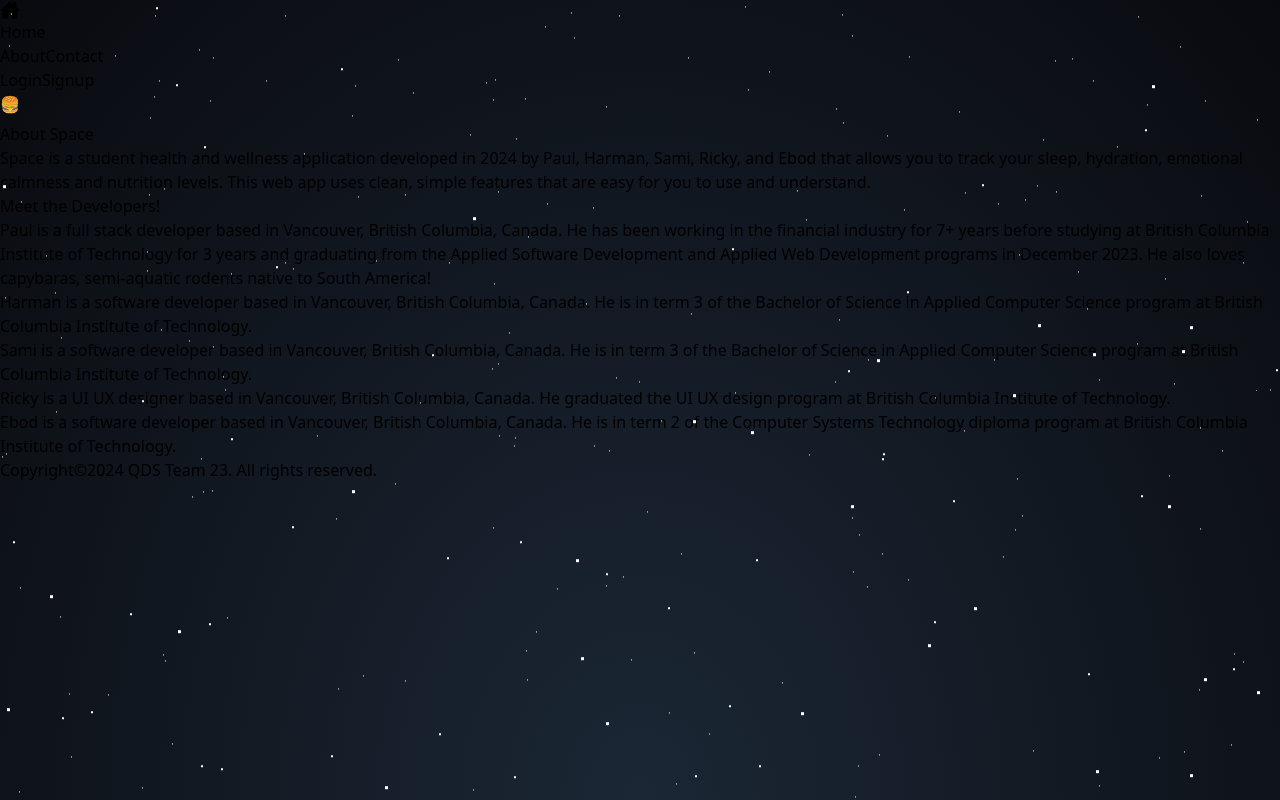
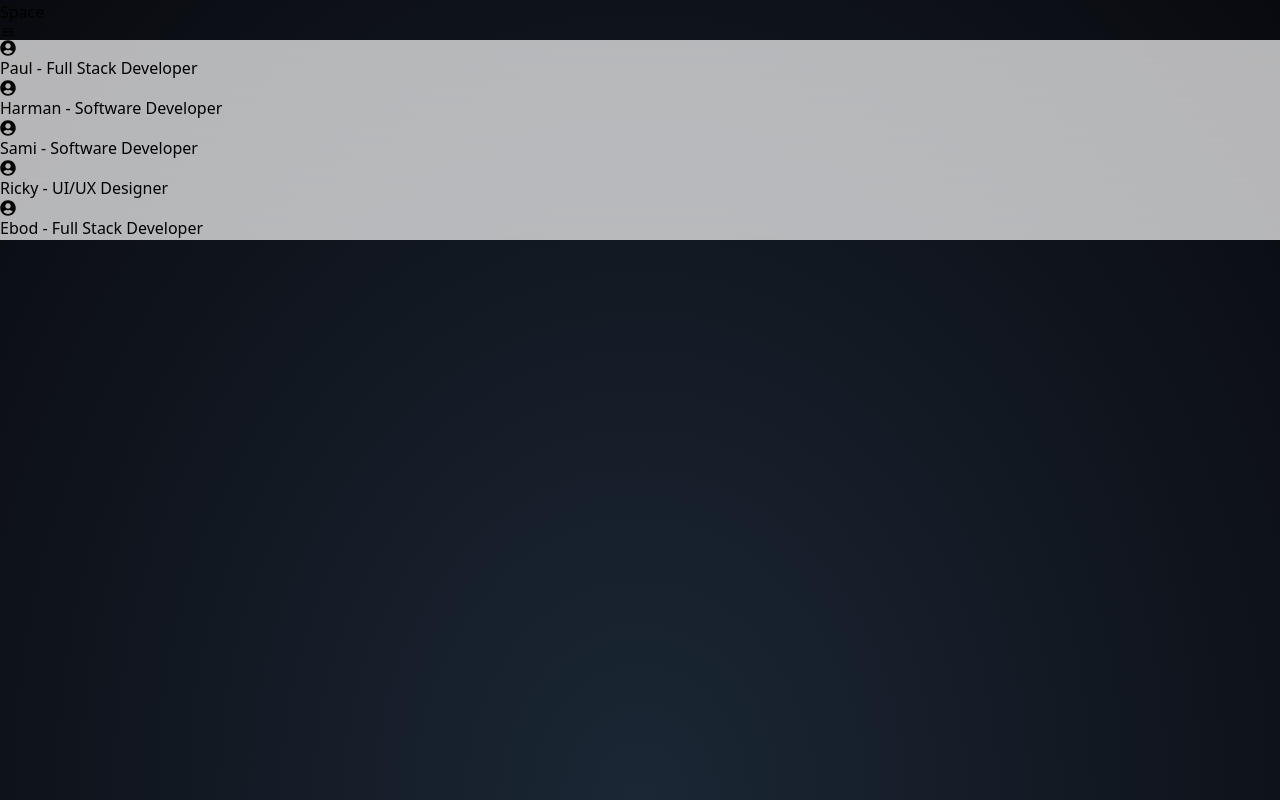
Before and after one commit to DreamTeam-23/space, a React app: page /space/about in a window 1280 px wide. Shown: the top 800 px of the page. Built offline with nearby package versions, Linux system fonts and the light colour scheme; the HTML template or start-up script is replaced by a standard one.

Commit message:
Hosted did not include timer

```diff
--- a/package.json
+++ b/package.json
@@ -14,6 +14,7 @@
   },
   "dependencies": {
     "axios": "^1.6.7",
+    "framer-motion": "^11.0.8",
     "jwt-decode": "^4.0.0",
     "react": "^18.2.0",
     "react-dom": "^18.2.0",
--- a/src/components/Footer.jsx
+++ b/src/components/Footer.jsx
@@ -1,16 +1,55 @@
-
-/*
-author: Paul Kim
-date: March 9, 2024
-version: 1.0
-description: footer component for Space client
- */
+import { NavLink } from "react-router-dom";
 
 export default function Footer() {
+  return (
+    <>
+      <style>
+        {`
+          @keyframes pulseGlow {
+            0%, 100% {
+              box-shadow: 0 0 20px rgba(0, 191, 255, 0.7), 0 0 20px rgba(0, 191, 255, 0.9);
+            }
+            50% {
+              box-shadow: 0 0 30px rgba(0, 191, 255, 1), 0 0 40px rgba(0, 191, 255, 0.9);
+            }
+          }
 
-    return (
-        <footer className="text-center py-5 bg-gradient-to-r from-black to-teal-900 text-white">
-            <p>Copyright&copy;2024 QDS Team 23. All rights reserved.</p>
-        </footer>
-    )
+          @keyframes pulseGlowMain {
+            0%, 100% {
+              box-shadow: 0 0 20px rgba(0, 191, 255, 0.7), 0 0 20px rgba(0, 191, 255, 0.9);
+            }
+            50% {
+              box-shadow: 0 0 50px rgba(0, 191, 255, 1), 0 0 80px rgba(0, 191, 255, 0.9);
+            }
+          }
+
+          .pulsingCircleMain {
+            width: 150px;
+            height: 150px;
+            margin: 50px;
+            border-radius: 50%;
+            background-color: #00BFFF;
+            box-shadow: 0 0 15px 5px rgba(0, 191, 255, 0.7);
+            animation: pulseGlowMain 8s ease-in-out infinite;
+            cursor: pointer;
+          }
+
+          .pulsingCircle {
+            width: 50px;
+            height: 50px;
+            border-radius: 50%;
+            background-color: #00BFFF;
+            box-shadow: 0 0 15px 5px rgba(0, 191, 255, 0.7);
+            animation: pulseGlow 2.5s ease-in-out infinite;
+            cursor: pointer;
+          }
+        `}
+      </style>
+      <footer className="fixed bottom-0 left-0 w-full text-center py-5 bg-gradient-to-r from-black to-teal-900 text-white">
+        <div className="flex justify-center items-center">
+          <NavLink to="/space/timer" className="pulsingCircle"></NavLink>
+        </div>
+      </footer>
+    </>
+  );
 }
--- a/src/components/Header.jsx
+++ b/src/components/Header.jsx
@@ -1,46 +1,44 @@
-
-/*
-author: Paul Kim
-date: March 9, 2024
-version: 1.0
-description: header component for Space client
- */
-
 import { NavLink } from "react-router-dom";
-import { useState } from "react";
-import { IoHomeSharp } from "react-icons/io5";
+import { useState, useEffect } from "react";
+import { IoMenuSharp, IoCloseSharp } from "react-icons/io5";
 import useAuthStore from "../store/AuthStore";
 
 export default function Header() {
+    const { logoutService, user } = useAuthStore((state) => state);
+    const [expandedMenu, setExpandedMenu] = useState(false);
 
-    const { logoutService, user } = useAuthStore((state) => state)
-    const [expandedMenu, setExpandedMenu] = useState(window.innerWidth > 500 ? true : false);
+    // Function to toggle the expanded menu state
+    const toggleMenu = () => setExpandedMenu(!expandedMenu);
 
-    function toggleMenu() {
-        setExpandedMenu(!expandedMenu)
-    }
+    // Close the menu when the window is resized to a wider view
+    useEffect(() => {
+        const handleResize = () => {
+            if (window.innerWidth > 768) {
+                setExpandedMenu(false);
+            }
+        };
+        window.addEventListener('resize', handleResize);
+        return () => window.removeEventListener('resize', handleResize);
+    }, []);
 
     return (
-        <header className="sticky z-50 top-0 md:flex justify-between bg-gradient-to-r from-black to-teal-900 text-white">
-            {expandedMenu && <div className="flex flex-col md:flex-row">
-                {!user && <NavLink to="/space" className="flex py-2 md:py-4 mx-auto" ><IoHomeSharp size={20} className=" text-center mx-2" /> Home</NavLink>}
-                {user && <NavLink to={`/space/dashboard/${user.userId}`} className="flex py-2 md:py-4 mx-auto" ><IoHomeSharp size={20} className=" text-center mx-2" /> Home</NavLink>}
-            </div>}
-            {expandedMenu && <div className="flex flex-col md:block md:py-4">
-                <NavLink to="/space/about" className="text-center py-2 md:py-4 px-5" >About</NavLink>
-                {!user && <NavLink to="/space/contact" className="text-center py-2 md:py-4 px-5" >Contact</NavLink>}
-            </div>}
-            {expandedMenu && <div className="flex flex-col md:block md:py-4">
-                {!user && <NavLink to="/space/users/login" className="text-center py-2 md:py-4 px-5" >Login</NavLink>}
-                {!user && <NavLink to="/space/users/signup" className="text-center py-2 md:py-4 px-5" >Signup</NavLink>}
-                {user && <NavLink to={`/space/user/profile/${user.userId}`} className="text-center py-2 md:py-4 px-5">{user.username}</NavLink>}
-                {user && <NavLink to="/space" onClick={logoutService} className="text-center py-2 md:py-4 px-5">Logout</NavLink>}
-            </div>}
-            {expandedMenu && <div onClick={toggleMenu} className="text-center py-2 md:py-4 text-2xl md:hidden">&#127828;</div>}
-            <div className="flex justify-between md:hidden">
-                {!expandedMenu && <NavLink to="/space" className="py-2 px-2 md:hidden"><div className="flex">Space</div></NavLink>}
-                {!expandedMenu && <div onClick={toggleMenu} className="text-3xl md:hidden">&#127828;</div>}
+        <header className="sticky top-0 z-50 bg-gradient-to-r from-black to-teal-900 text-white">
+            <div className="flex justify-between items-center p-4">
+                <NavLink to="/space" className="text-lg font-bold">Space</NavLink>
+                <div onClick={toggleMenu} className="text-3xl cursor-pointer z-50">
+                    {expandedMenu ? <IoCloseSharp /> : <IoMenuSharp />}
+                </div>
             </div>
+            {expandedMenu && (
+                <div className="fixed inset-0 bg-black bg-opacity-75 flex flex-col items-center justify-start pt-20 text-xl">
+                    <NavLink to="/space/" className="py-2" onClick={toggleMenu}>Home</NavLink>
+                    <NavLink to="/space/about" className="py-2" onClick={toggleMenu}>About</NavLink>
+                    {!user && <NavLink to="/space/contact" className="py-2" onClick={toggleMenu}>Contact</NavLink>}
+                    {user && <NavLink to={`/space/dashboard?userId=${user.userId}`} className="py-2" onClick={toggleMenu}>Dashboard</NavLink>}
+                    {user && <NavLink to={`/space/user/profile/${user.userId}`}><span className="py-2">{user.username}</span></NavLink>}
+                    {user && <NavLink to="/space/" onClick={() => { logoutService(); toggleMenu(); }} className="py-2">Logout</NavLink>}
+                </div>
+            )}
         </header>
-    )
+    );
 }
--- /dev/null
+++ b/src/components/timer/TimerControl.jsx
@@ -0,0 +1,39 @@
+import PropTypes from 'prop-types';
+
+const TimerControl = ({ onSetTimer, onStart, onStop, isRunning, onReset }) => (
+  <div className="flex flex-col items-center">
+    <div className="flex my-2">
+      {[5, 10, 15, 20, 30].map((minutes) => (
+        <button
+          key={minutes}
+          className="mx-1 bg-blue-500 hover:bg-blue-700 text-white font-bold py-2 px-4 rounded"
+          onClick={() => onSetTimer(minutes * 60)}
+        >
+          {minutes} min
+        </button>
+      ))}
+    </div>
+    <button
+      className={`my-2 py-2 px-4 rounded ${isRunning ? 'bg-red-500 hover:bg-red-700' : 'bg-green-500 hover:bg-green-700'}`}
+      onClick={isRunning ? onStop : onStart}
+    >
+      {isRunning ? 'Stop' : 'Start'}
+    </button>
+    <button
+      className="my-2 py-2 px-4 rounded bg-gray-500 hover:bg-gray-700"
+      onClick={onReset}
+    >
+        Reset
+    </button>
+  </div>
+);
+
+TimerControl.propTypes = {
+    onSetTimer: PropTypes.func.isRequired,
+    onStart: PropTypes.func.isRequired,
+    onStop: PropTypes.func.isRequired,
+    isRunning: PropTypes.bool.isRequired,
+    onReset: PropTypes.func.isRequired,
+};
+
+export default TimerControl;
--- /dev/null
+++ b/src/components/timer/TimerDisplay.jsx
@@ -0,0 +1,13 @@
+import PropTypes from 'prop-types';
+
+const TimerDisplay = ({ timeLeft }) => (
+    <div className="text-4xl font-bold text-center my-4 text-white">
+        {timeLeft}
+    </div>
+);
+
+TimerDisplay.propTypes = {
+    timeLeft: PropTypes.number.isRequired,
+};
+
+export default TimerDisplay;
--- /dev/null
+++ b/src/components/timer/timerUtils.js
@@ -0,0 +1,5 @@
+export const formatTime = (seconds) => {
+    const minutes = Math.floor(seconds / 60);
+    const remainingSeconds = seconds % 60;
+    return `${minutes}:${remainingSeconds < 10 ? '0' : ''}${remainingSeconds}`;
+  };
--- a/src/pages/About.jsx
+++ b/src/pages/About.jsx
@@ -1,30 +1,120 @@
+import { useState } from "react";
+import { motion } from "framer-motion";
+import { FaUserCircle } from "react-icons/fa";
+import PropTypes from "prop-types";
+import Header from "../components/Header";
+import Footer from "../components/Footer";
 
-import Header from "../components/Header"
-import Footer from "../components/Footer"
+const CollapsibleCard = ({ title, children }) => {
+  const [isExpanded, setIsExpanded] = useState(false);
 
-export default function About(){
+  const toggleExpanded = () => {
+    setIsExpanded(!isExpanded);
+  };
 
-    return(
-        <div className="flex flex-col min-h-screen text-white">
-            <Header />
-            <div id='stars'></div>
-            <div id='stars2'></div>
-            <div id='stars3'></div>
-            <main className="flex-1 mx-auto text-center max-w-screen-md">
-                <h1 className="text-3xl font-bold text-center py-5 ">
-                    About Space
-                </h1>
-                <p className="py-2">Space is a student health and wellness application developed in 2024 by Paul, Harman, Sami, Ricky, and Ebod that allows you to track your sleep, hydration, emotional calmness and nutrition levels. This web app uses clean, simple features that are easy for you to use and understand.</p>
-                <h1 className="text-3xl font-bold text-center py-5 ">
-                    Meet the Developers!
-                </h1>
-                <p className="py-2">Paul is a full stack developer based in Vancouver, British Columbia, Canada. He has been working in the financial industry for 7+ years before studying at British Columbia Institute of Technology for 3 years and graduating from the Applied Software Development and Applied Web Development programs in December 2023. He also loves capybaras, semi-aquatic rodents native to South America!</p>
-                <p className="py-2">Harman is a software developer based in Vancouver, British Columbia, Canada. He is in term 3 of the Bachelor of Science in Applied Computer Science program at British Columbia Institute of Technology.</p>
-                <p className="py-2">Sami is a software developer based in Vancouver, British Columbia, Canada. He is in term 3 of the Bachelor of Science in Applied Computer Science program at British Columbia Institute of Technology.</p>
-                <p className="py-2">Ricky is a UI UX designer based in Vancouver, British Columbia, Canada. He graduated the UI UX design program at British Columbia Institute of Technology.</p>
-                <p className="py-2">Ebod is a software developer based in Vancouver, British Columbia, Canada. He is in term 2 of the Computer Systems Technology diploma program at British Columbia Institute of Technology.</p>
-            </main>
-            <Footer />
-        </div>
-    )
-}
+  // Define animations
+  const cardVariants = {
+    hidden: { scale: 0.95 },
+    visible: { scale: 1 },
+  };
+
+  const textVariants = {
+    hidden: { opacity: 0 },
+    visible: { opacity: 1 },
+  };
+
+  return (
+    <motion.div
+      className="flex flex-col items-center p-4 shadow-md rounded-lg cursor-pointer"
+      onClick={toggleExpanded}
+      variants={cardVariants}
+      initial="hidden"
+      animate="visible"
+      whileHover={{ scale: 1.05 }}
+      whileTap={{ scale: 0.9 }}
+      style={{
+        backdropFilter: "blur(10px)",
+        backgroundColor: "rgba(255, 255, 255, 0.7)",
+      }}
+    >
+      <FaUserCircle className="text-6xl mb-4" />
+      <motion.h2
+        className="text-xl font-semibold"
+        variants={textVariants}
+        initial="hidden"
+        animate="visible"
+      >
+        {title}
+      </motion.h2>
+      {isExpanded && (
+        <motion.p
+          className="py-2 text-gray-600"
+          variants={textVariants}
+          initial="hidden"
+          animate="visible"
+        >
+          {children}
+        </motion.p>
+      )}
+    </motion.div>
+  );
+};
+
+CollapsibleCard.propTypes = {
+  title: PropTypes.string.isRequired,
+  children: PropTypes.node.isRequired,
+};
+
+const About = () => {
+  const developers = [
+    {
+      name: "Paul",
+      role: "Full Stack Developer",
+      description:
+        "Paul is a full stack developer based in Vancouver, British Columbia, Canada. He has been working in the financial industry for 7+ years before studying at British Columbia Institute of Technology for 3 years and graduating from the Applied Software Development and Applied Web Development programs in December 2023. He also loves capybaras, semi-aquatic rodents native to South America!",
+    },
+    {
+      name: "Harman",
+      role: "Software Developer",
+      description:
+        "Harman is a software developer based in Vancouver, British Columbia, Canada. He is in term 3 of the Bachelor of Science in Applied Computer Science program at British Columbia Institute of Technology.",
+    },
+    {
+      name: "Sami",
+      role: "Software Developer",
+      description:
+        "Sami is a software developer based in Vancouver, British Columbia, Canada. He is in term 3 of the Bachelor of Science in Applied Computer Science program at British Columbia Institute of Technology.",
+    },
+    {
+      name: "Ricky",
+      role: "UI/UX Designer",
+      description:
+        "Ricky is a UI UX designer based in Vancouver, British Columbia, Canada. He graduated the UI UX design program at British Columbia Institute of Technology.",
+    },
+    {
+      name: "Ebod",
+      role: "Full Stack Developer",
+      description:
+        "Ebod is a full stack software developer based in Vancouver, British Columbia, Canada. He is in term 3 of the Web Development option for the Computer Systems Technology diploma program at British Columbia Institute of Technology. Researcher, author, and (self-proclaimed) philosopher. You like jazz?",
+    },
+  ];
+
+  return (
+    <div className="flex flex-col min-h-screen bg-transparent text-gray-800">
+      <Header />
+      <div className="space-y-6 p-20 overflow-x-hidden overflow-y-auto max-h-[80vh]">
+        {developers.map((developer, index) => (
+          <CollapsibleCard
+            key={index}
+            title={`${developer.name} - ${developer.role}`}
+          >
+            {developer.description}
+          </CollapsibleCard>
+        ))}
+      </div>
+      <Footer />
+    </div>
+  );
+};
+
+export default About;
--- a/src/pages/HomePage.jsx
+++ b/src/pages/HomePage.jsx
@@ -23,7 +23,7 @@ export default function HomePage() {
             <div id='stars3'></div>
             <main className="flex-1 flex flex-col items-center">
                 <h1 className="text-teal-400 text-3xl text-center py-10">Space</h1>
-                <p className="text-teal-400 text-xl text-center">"A space to breathe"</p>
+                <p className="text-teal-400 text-xl text-center">&quot;A space to breathe&quot;</p>
                 {!user && <NavLink to="/space/users/login" className="text-xl text-center my-5 py-5 px-5 rounded-xl bg-gradient-to-r from-teal-900 to-teal-500 text-white">Login</NavLink>}
             </main>
             <Footer />
--- /dev/null
+++ b/src/pages/TimerPage.jsx
@@ -0,0 +1,107 @@
+import { useState, useEffect, useRef } from "react";
+import TimerControl from "../components/timer/TimerControl";
+import TimerDisplay from "../components/timer/TimerDisplay";
+import { formatTime } from "../components/timer/timerUtils";
+import Header from "../components/Header";
+import Footer from "../components/Footer";
+
+const TimerPage = () => {
+  const [time, setTime] = useState(0);
+  const [timerId, setTimerId] = useState(null);
+  const [isMuted, setIsMuted] = useState(true);
+  const audioRef = useRef(null);
+
+  useEffect(() => {
+    if (time === 0 && timerId) {
+      clearInterval(timerId);
+      setTimerId(null);
+      if (!isMuted) {
+        audioRef.current.play();
+      }
+    }
+  }, [time, timerId, isMuted]);
+
+  const startTimer = () => {
+    if (!timerId) {
+      setTimerId(setInterval(() => setTime((t) => t - 1), 1000));
+      if (!isMuted) {
+        audioRef.current.play();
+      }
+    }
+  };
+
+  const stopTimer = () => {
+    if (timerId) {
+      clearInterval(timerId);
+      setTimerId(null);
+      audioRef.current.pause();
+    }
+  };
+
+  const setTimer = (seconds) => {
+    if (!timerId) {
+      setTime(seconds);
+    }
+  };
+
+  const resetTimer = () => {
+    if (timerId) {
+      clearInterval(timerId);
+      setTimerId(null);
+    }
+    setTime(0);
+    audioRef.current.pause();
+    audioRef.current.currentTime = 0;
+  };
+
+  const toggleMute = () => {
+    setIsMuted(!isMuted);
+  };
+
+  useEffect(() => {
+    if (audioRef.current) {
+      audioRef.current.muted = isMuted;
+    }
+  }, [isMuted]);
+
+  const muteButtonStyle = {
+    opacity: isMuted ? 0.5 : 1,
+    cursor: "pointer",
+    backgroundColor: isMuted ? "#ccc" : "#007bff",
+    color: "white",
+    border: "none",
+    padding: "10px 20px",
+    borderRadius: "5px",
+    fontSize: "16px",
+    outline: "none",
+  };
+
+  return (
+    <div className="flex flex-col h-screen">
+      <Header />
+      <div className="flex-1 flex flex-col justify-center items-center">
+        <TimerDisplay timeLeft={formatTime(time)} />
+        <div className="flex justify-center items-center">
+          <div className="pulsingCircleMain"></div>
+        </div>
+        <TimerControl
+          onSetTimer={setTimer}
+          onStart={startTimer}
+          onStop={stopTimer}
+          isRunning={!!timerId}
+          onReset={resetTimer}
+        />
+        <button onClick={toggleMute} style={muteButtonStyle}>
+          {isMuted ? "Unmute" : "Mute"}
+        </button>
+        <audio
+          ref={audioRef}
+          src="https://cdn.pixabay.com/download/audio/2024/02/24/audio_1fe2d5f39b.mp3?filename=deep-meditation-192828.mp3"
+        />
+      </div>
+      <Footer />
+    </div>
+  );
+};
+
+export default TimerPage;
```
Also changed, not shown: src/components/Reminder.jsx (+10 -0 lines), src/router.jsx (+5 -8 lines), 2 other files (tests, documents, lock files or other folders).
